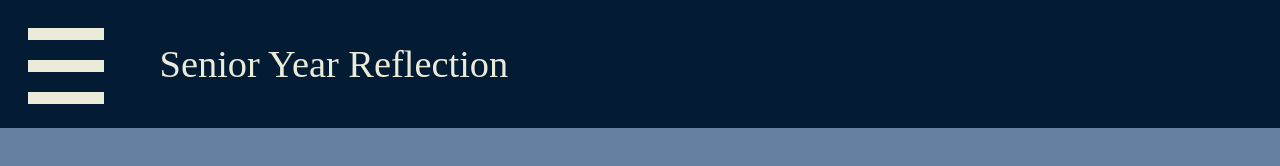
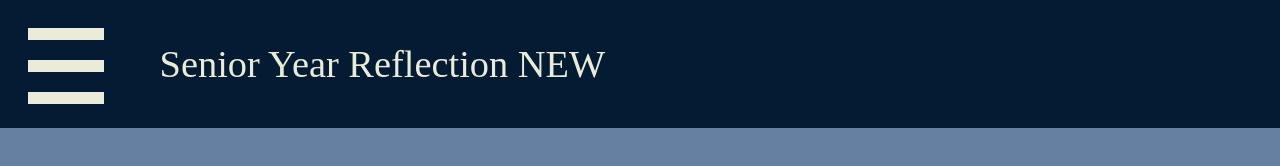
Before and after one commit to tytytyty74/senior-year, a plain HTML site: page index.html in a window 1280 px wide. Drawn offline with Linux system fonts and the light colour scheme.

Commit message:
initial commit

```diff
--- a/index.html
+++ b/index.html
@@ -16,7 +16,7 @@
                 </td>
                 <td id="title" valign="center">
                     <div id="myHeader">
-                        Senior Year Reflection
+                        Senior Year Reflection NEW
                     </div>
                 </td>
             </tr>
```
